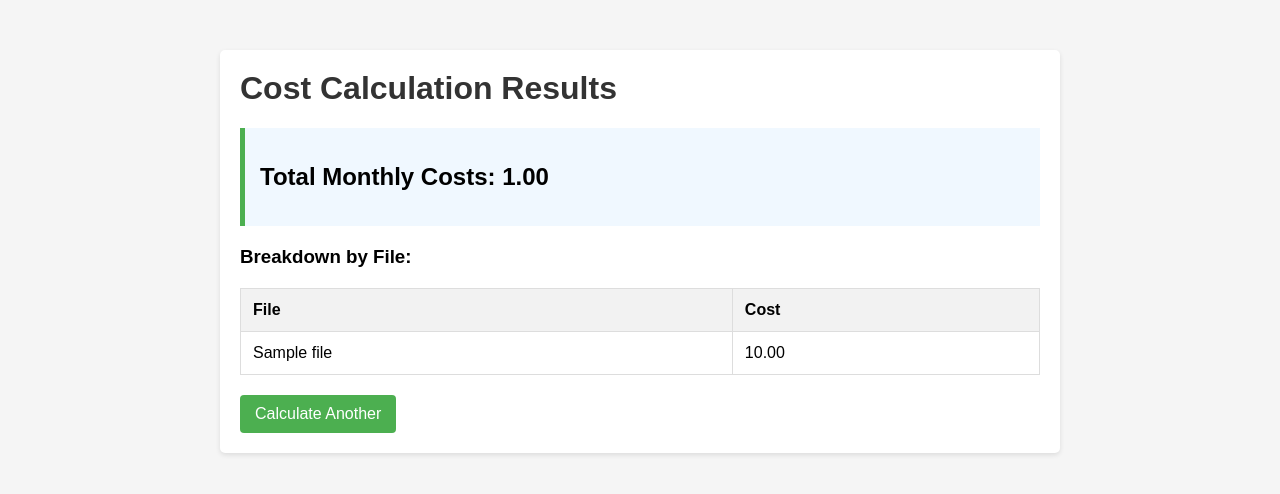
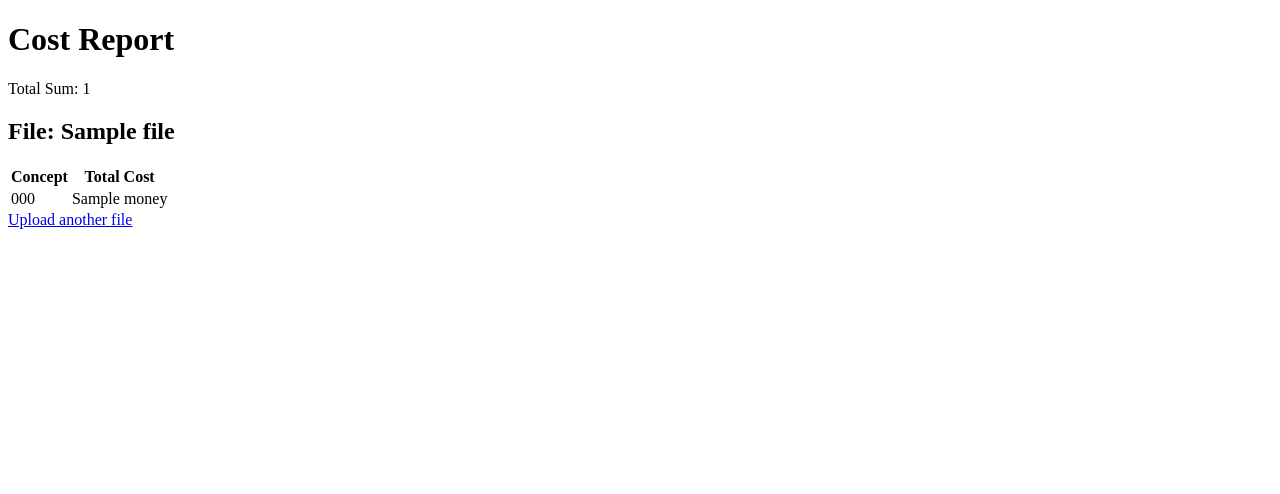
Before and after one commit to johnywas/budget-calculator, a Flask app: template app/templates/result.html in a window 1280 px wide. Shown: the top 494 px of the page. Run offline with Flask 3, Linux system fonts and the light colour scheme; the template is opened without the code that fills it: most values are stand-ins (such as "Sample title", 1, 10 or a date in 2020); parts of the project's set-up code (start-up, migrations or seed data) failed here and were passed over.

Commit message:
add features

```diff
--- a/app/app.py
+++ b/app/app.py
@@ -47,13 +47,16 @@ def index():
                         flash(f'File {filename} does not have enough columns')
                         continue
 
-                    # Sum the 4th column (0-indexed)
-                    column_sum = df.iloc[:, 3].sum()
-                    total_sum += column_sum
+                    # Group by 'concept' and sum the 4th column (0-indexed)
+                    grouped = df.groupby('concept').agg({'money': 'sum'}).reset_index()
+                    grouped = grouped.sort_values(by='money', ascending=False)  # Sort by money
+
+                    total_sum = grouped['money'].sum()  # Total costs
 
                     processed_files.append({
                         'name': filename,
-                        'sum': column_sum
+                        'grouped_data': grouped.to_dict(orient='records'),  # Convert to dict for rendering
+                        'total_sum': total_sum
                     })
 
                 except Exception as e:
--- a/app/templates/result.html
+++ b/app/templates/result.html
@@ -1,38 +1,27 @@
 <!DOCTYPE html>
-<html>
+<html lang="en">
 <head>
-    <title>Cost Calculation Results</title>
-    <link rel="stylesheet" href="{{ url_for('static', filename='style.css') }}">
+    <meta charset="UTF-8">
+    <title>Cost Report</title>
 </head>
 <body>
-    <div class="container">
-        <h1>Cost Calculation Results</h1>
-
-        <div class="result-summary">
-            <h2>Total Monthly Costs: {{ "%.2f"|format(total_sum) }}</h2>
-        </div>
-
-        <div class="results">
-            <h3>Breakdown by File:</h3>
+    <h1>Cost Report</h1>
+    <p>Total Sum: {{ total_sum }}</p>
+    {% for file in files %}
+        <h2>File: {{ file.name }}</h2>
         <table>
-                <thead>
             <tr>
-                        <th>File</th>
-                        <th>Cost</th>
+                <th>Concept</th>
+                <th>Total Cost</th>
             </tr>
-                </thead>
-                <tbody>
-                    {% for file in files %}
+            {% for entry in file.grouped_data %}
             <tr>
-                        <td>{{ file.name }}</td>
-                        <td>{{ "%.2f"|format(file.sum) }}</td>
+                <td>{{ entry.concept }}</td>
+                <td>{{ entry.money }}</td>
             </tr>
             {% endfor %}
-                </tbody>
         </table>
-        </div>
-
-        <a href="/" class="button">Calculate Another</a>
-    </div>
+    {% endfor %}
+    <a href="{{ url_for('index') }}">Upload another file</a>
 </body>
 </html>
```
Lines whose indentation alone changed are shown as unchanged.
